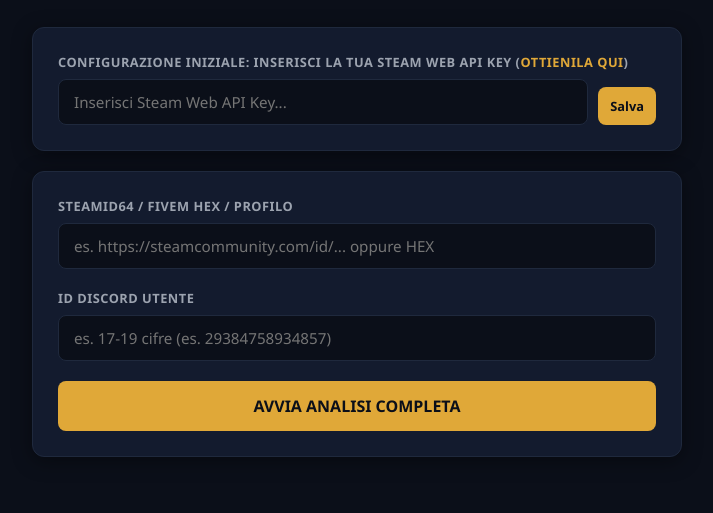
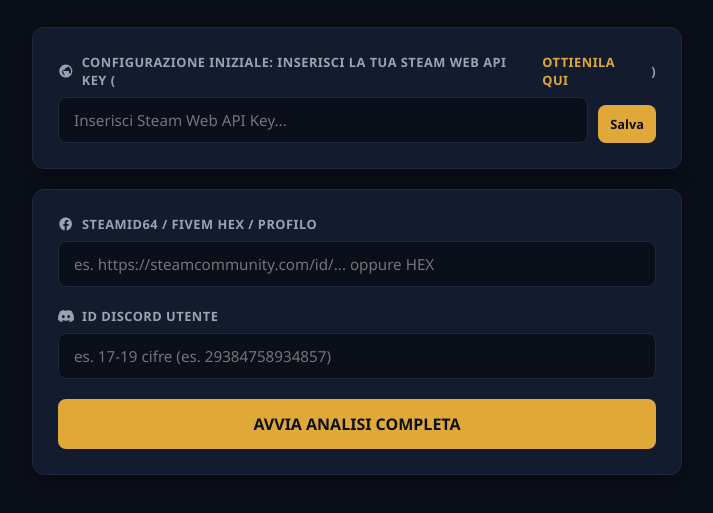
Before and after one commit to marione85baa/valley-check, a plain HTML site: page index.html in a window 1280 px wide. Shown: the part 195-708 px from the top of the page, without its empty margins (283-996 px from the left). Drawn offline with Linux system fonts and the light colour scheme.

Commit message:
Update index.html

```diff
--- a/index.html
+++ b/index.html
@@ -87,13 +87,21 @@
         }
 
         label {
-            display: block;
+            display: flex;
+            align-items: center;
+            gap: 8px;
             font-size: 0.8rem;
             text-transform: uppercase;
             letter-spacing: 0.5px;
             color: var(--text-muted);
             margin-bottom: 8px;
             font-weight: 600;
+        }
+
+        label svg {
+            width: 16px;
+            height: 16px;
+            fill: var(--text-muted);
         }
 
         label a {
@@ -269,7 +277,10 @@
         <!-- Configurazione API Key -->
         <div class="card">
             <div class="form-group" style="margin-bottom: 0;">
-                <label>Configurazione Iniziale: Inserisci la tua Steam Web API Key (<a href="https://steamcommunity.com/dev/apikey" target="_blank">ottienila qui</a>)</label>
+                <label>
+                    <svg viewBox="0 0 24 24"><path d="M12 2C6.48 2 2 6.48 2 12s4.48 10 10 10 10-4.48 10-10S17.52 2 12 2zm1 17.93c-3.95-.49-7-3.85-7-7.93 0-.62.08-1.21.21-1.79L9 15v1c0 1.1.9 2 2 2v1.93zm6.9-2.54c-.26-.81-1-1.39-1.9-1.39h-1v-3c0-.55-.45-1-1-1H8v-2h2c.55 0 1-.45 1-1V7h2c1.1 0 2-.9 2-2v-.41c2.93 1.19 5 4.06 5 7.41 0 2.08-.8 3.97-2.1 5.39z"/></svg>
+                    Configurazione Iniziale: Inserisci la tua Steam Web API Key (<a href="https://steamcommunity.com/dev/apikey" target="_blank">ottienila qui</a>)
+                </label>
                 <div style="display: flex; gap: 10px;">
                     <input type="password" id="apiKeyInput" placeholder="Inserisci Steam Web API Key..." style="flex: 1;">
                     <button class="btn btn-small" onclick="saveApiKey()">Salva</button>
@@ -280,12 +291,20 @@
         <!-- Form di Ricerca -->
         <div class="card">
             <div class="form-group">
-                <label>SteamID64 / FiveM HEX / Profilo</label>
+                <label>
+                    <!-- Icona Steam SVG -->
+                    <svg viewBox="0 0 24 24"><path d="M11.99 2C6.47 2 2 6.48 2 12c0 4.84 3.44 8.87 8 9.8V15H8v-3h2V9.5C10 7.57 11.35 6 13.5 6c1.05 0 1.95.08 2.21.11v2.56h-1.52c-1.05 0-1.25.5-1.25 1.23V12h3l-.39 3h-2.61v6.8c4.56-.93 8-4.96 8-9.8 0-5.52-4.47-10-9.99-10z"/></svg>
+                    SteamID64 / FiveM HEX / Profilo
+                </label>
                 <input type="text" id="steamInput" placeholder="es. https://steamcommunity.com/id/... oppure HEX">
             </div>
 
             <div class="form-group">
-                <label>ID Discord Utente</label>
+                <label>
+                    <!-- Icona Discord SVG -->
+                    <svg viewBox="0 0 24 24"><path d="M20.317 4.37a19.791 19.791 0 0 0-4.885-1.515.074.074 0 0 0-.079.037c-.21.375-.444.864-.608 1.25a18.27 18.27 0 0 0-5.487 0 12.64 12.64 0 0 0-.617-1.25.077.077 0 0 0-.079-.037A19.736 19.736 0 0 0 3.677 4.37a.07.07 0 0 0-.032.027C.533 9.046-.32 13.58.099 18.057a.082.082 0 0 0 .031.057 19.9 19.9 0 0 0 5.993 3.03.078.078 0 0 0 .084-.028c.462-.63.874-1.295 1.226-1.994.021-.041.001-.09-.041-.106a13.107 13.107 0 0 1-1.872-.892.077.077 0 0 1-.008-.128 10.2 10.2 0 0 0 .372-.292.074.074 0 0 1 .077-.01c3.927 1.793 8.18 1.793 12.061 0a.074.074 0 0 1 .078.01c.12.098.246.198.373.292a.077.077 0 0 1-.006.127 12.299 12.299 0 0 1-1.873.892.077.077 0 0 0-.041.107c.36.698.772 1.362 1.225 1.993a.076.076 0 0 0 .084.028 19.839 19.839 0 0 0 6.002-3.03.077.077 0 0 0 .032-.054c.5-5.177-.838-9.674-3.549-13.66a.061.061 0 0 0-.031-.028zM8.02 15.33c-1.183 0-2.157-1.085-2.157-2.419 0-1.333.956-2.419 2.157-2.419 1.21 0 2.176 1.096 2.157 2.42 0 1.333-.956 2.418-2.157 2.418zm7.975 0c-1.183 0-2.157-1.085-2.157-2.419 0-1.333.955-2.419 2.157-2.419 1.21 0 2.176 1.096 2.157 2.42 0 1.333-.946 2.418-2.157 2.418z"/></svg>
+                    ID Discord Utente
+                </label>
                 <input type="text" id="discordInput" placeholder="es. 17-19 cifre (es. 29384758934857)">
             </div>
 
```
